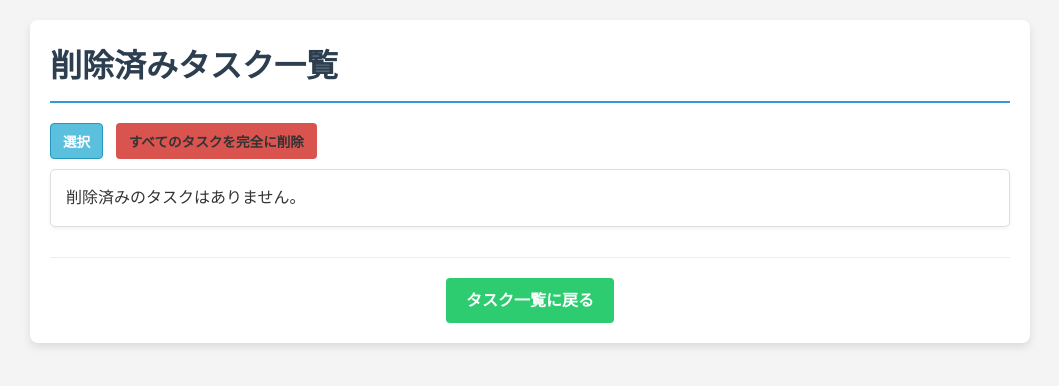
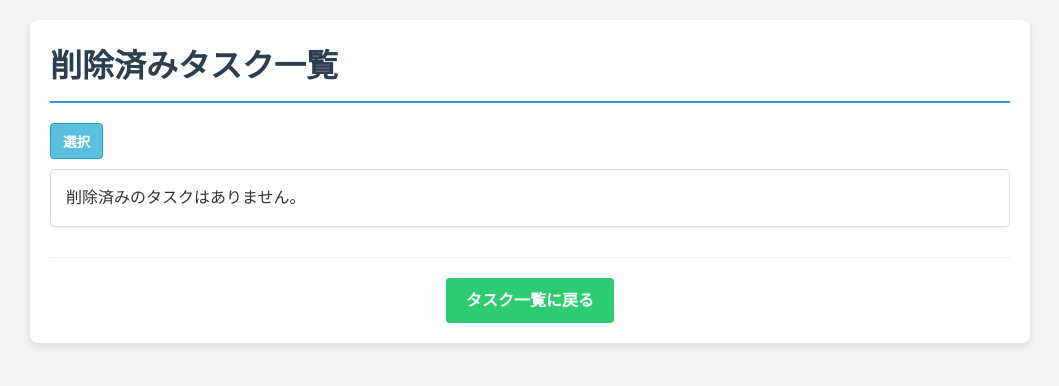
Before and after one commit to majude05/django_todo, a Django app: page /deleted/ in a window 1280 px wide. Shown: the top 386 px of the page, without its empty margins (110-1169 px from the left). Run offline with Django 5.2, Linux system fonts and the light colour scheme; data that the repository does not hold is empty.

Commit message:
UI/UXの変更

```diff
--- a/static/css/custom_tasks.css
+++ b/static/css/custom_tasks.css
@@ -154,40 +154,70 @@ ul.completed-task-list-ul li {
 }
 
 /* 共通ボタンスタイル */
+/* 共通ボタンスタイル */
 .button {
     display: inline-block;
-    padding: 7px 12px; /* 少し小さめに調整 */
-    border: none;
+    padding: 8px 15px; /* フォームボタンと共通のpaddingに (例) */
+    border: 1px solid transparent; /* 基本は透明ボーダー */
     border-radius: 4px;
-    color: white;
+    color: white; /* 基本の文字色は白 */
     text-decoration: none;
     text-align: center;
     cursor: pointer;
-    font-size: 0.85em; /* 少し小さめに調整 */
-    transition: background-color 0.2s ease-in-out;
-    margin-left: 8px; /* ボタン間のマージン */
+    font-size: 0.9em; /* フォームボタンと共通のフォントサイズに (例) */
+    font-weight: bold; /* ボタンテキストを太字に (任意) */
+    transition: background-color 0.2s ease-in-out, border-color 0.2s ease-in-out;
+    margin-left: 8px;
 }
-.task-actions-container .button:first-child { /* コンテナ内の最初のボタンの左マージンは不要 */
+.button:first-child { /* 同一コンテナ内の最初のボタンの左マージンは不要 */
     margin-left: 0;
 }
 
-
-.button-delete {
-    background-color: #e74c3c; /* 赤系 */
-    color: white !important;
+/* プライマリボタン (緑系: 登録、追加、OKなど) */
+.button.button-primary { /* .button と .button-primary 両方のクラスを持つ要素に適用 */
+    background-color: #2ecc71; /* タスク追加画面の「新しいタスクを追加」ボタンの色に合わせる */
+    border-color: #2ecc71;
+    color: white;
 }
-.button-delete:hover {
-    background-color: #c0392b;
+.button.button-primary:hover {
+    background-color: #27ae60;
+    border-color: #27ae60;
 }
 
-.button-edit {
-    background-color: #3498db; /* 青系 */
-    color: white !important;
+/* セカンダリボタン (グレー系: キャンセルなど) */
+.button.button-secondary {
+    background-color: #f0f0f0; /* 既存のセカンダリボタンの色 */
+    color: #333;             /* 文字色を濃いグレーに */
+    border-color: #ccc;       /* 境界線を追加 */
 }
-.button-edit:hover {
-    background-color: #2980b9;
+.button.button-secondary:hover {
+    background-color: #d9d9d9;
+    border-color: #bbb;
 }
 
+/* 編集ボタン (青系) - 既存の定義を活用 */
+.button.button-edit { /* .button と .button-edit 両方のクラスを持つ要素に適用 */
+    background-color: #3498db;
+    /* color: white !important; は .button で指定されていれば不要なはず */
+    color: white; /* 明示的に指定 */
+    border-color: #3498db;
+}
+.button.button-edit:hover {
+    background-color: #2980b9;
+    border-color: #2980b9;
+}
+
+/* 削除ボタン (赤系) - 既存の定義を活用 */
+.button.button-delete { /* .button と .button-delete 両方のクラスを持つ要素に適用 */
+    background-color: #e74c3c;
+    /* color: white !important; は .button で指定されていれば不要なはず */
+    color: white; /* 明示的に指定 */
+    border-color: #e74c3c;
+}
+.button.button-delete:hover {
+    background-color: #c0392b;
+    border-color: #c0392b;
+}
 /* --- ページ下部のリンクセクション --- */
 .page-actions {
     margin-top: 30px;
--- a/templates/deleted_task_list.html
+++ b/templates/deleted_task_list.html
@@ -26,10 +26,11 @@
 
             <button id="delete-selected" class="button button-delete" style="display: none;">選択したタスクを完全に削除</button>
 
+            <!--
             <form id="delete-all-form" method="post" action="{% url 'delete_all_tasks' %}" style="display: inline-block; margin-left: auto;">
                 {% csrf_token %}
                 <button type="button" id="delete-all" class="button button-delete-all">すべてのタスクを完全に削除</button>
-            </form>
+            </form>-->
         </div>
 
         <form id="bulk-delete-form" method="post" action="{% url 'bulk_delete_tasks' %}" style="display: none;">
@@ -41,10 +42,8 @@
             {% for task in deleted_tasks %}
                 <li>
                     <div class="task-main-content">
-                        {# ↓↓↓ 各タスクのチェックボックスもカスタムスタイルを適用する場合 (今回は「すべて選択」のみが対象) ↓↓↓ #}
-                        {# もし各タスクのチェックボックスも同様にカスタムしたい場合は、ここも label と span で囲む構造に変更します #}
+
                         <input type="checkbox" class="task-checkbox" value="{{ task.id }}" style="display: none;">
-                        {# ↑↑↑ 現状はJavaScriptで表示/非表示を制御しているので、このまま標準チェックボックスでも可 #}
 
                         <div class="task-text-details">
                             <del class="task-title-text">{{ task.title }}</del>
```
Also changed, not shown: static/css/calendar_style.css (+13 -0 lines), templates/task_list.html (+4 -4 lines).
